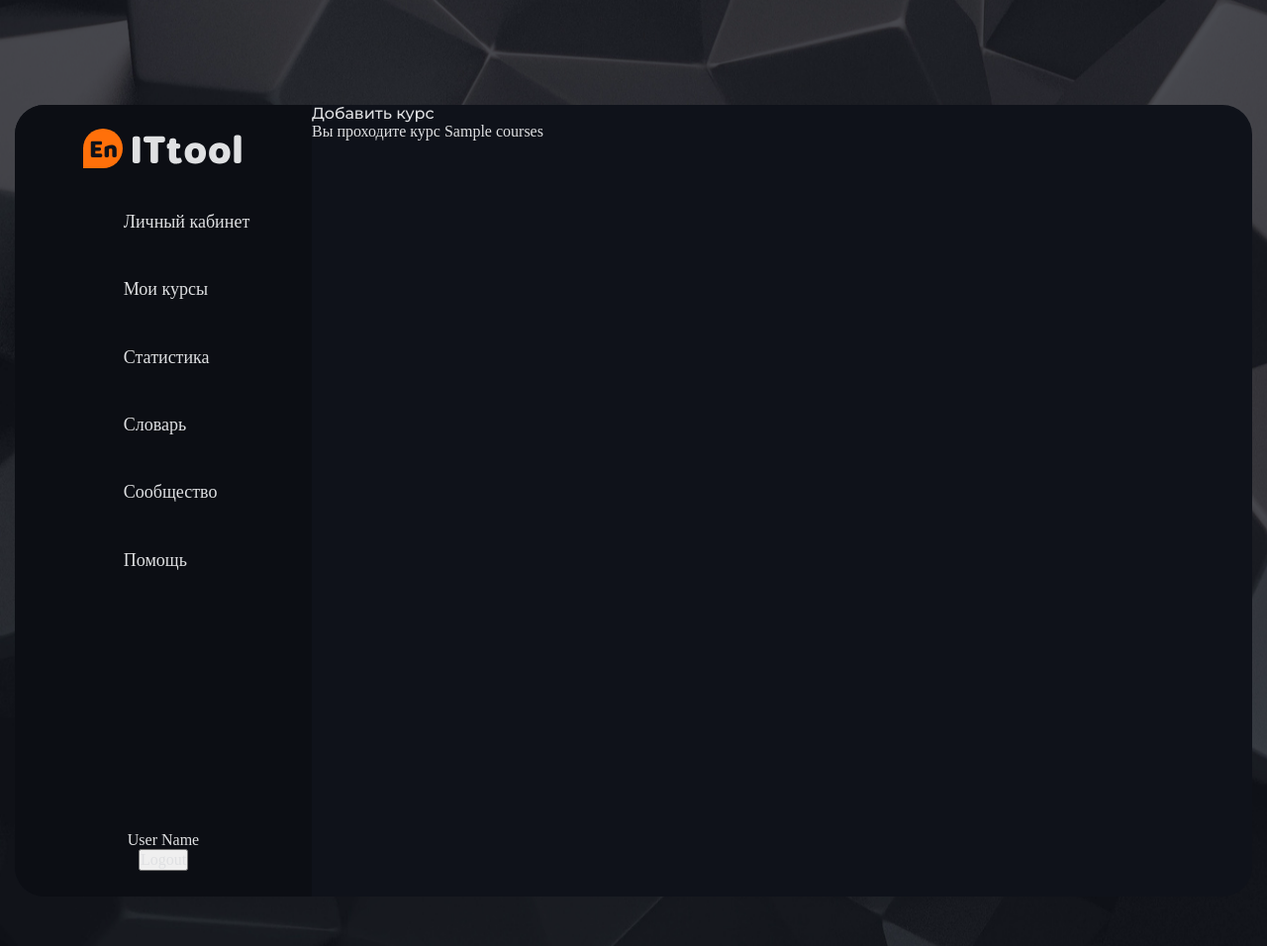
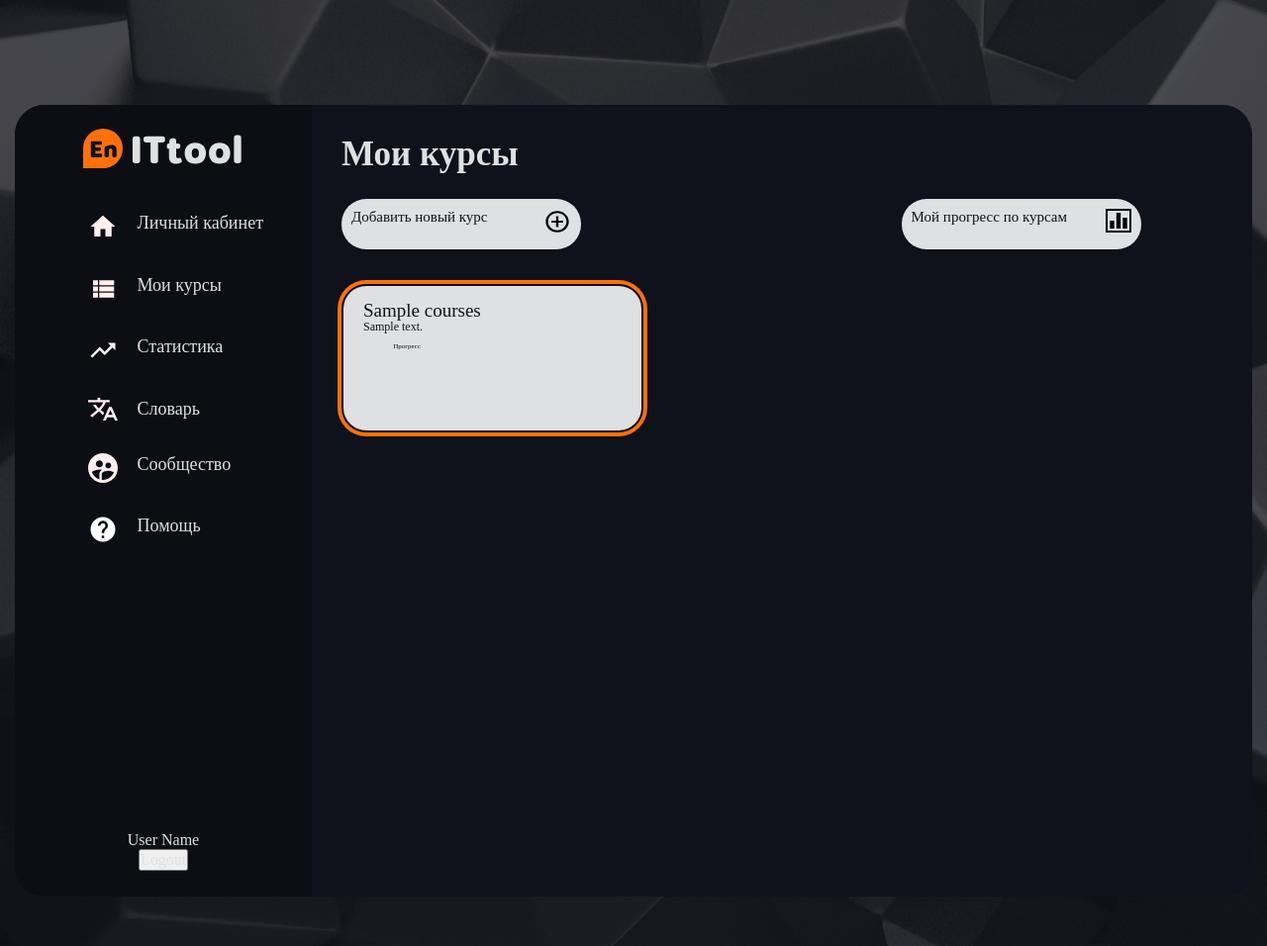
Before and after one commit to KirillMuchin/ITTool, an ASP.NET Core app: page /Portal/MyCourses in a window 1280 px wide. Shown: the whole page at 99% size. Run offline with ASP.NET Core 8, Linux system fonts and the light colour scheme; a user stored in the database is signed in; tables that the repository leaves empty hold one stand-in row (values such as "Sample post"); some libraries are stand-ins or nearby versions.

Commit message:
Added my courses and new courses

```diff
--- a/Controllers/PortalController.cs
+++ b/Controllers/PortalController.cs
@@ -8,6 +8,7 @@ using ITToolTest.Data;
 using ITToolTest.Models;
 using Microsoft.AspNetCore.Authorization;
 using Microsoft.AspNetCore.Identity;
+using Microsoft.AspNetCore.Mvc.Formatters;
 
 namespace ITToolTest.Controllers
 {
@@ -16,14 +17,27 @@ namespace ITToolTest.Controllers
     {
         private readonly ApplicationDbContext _context;
         private readonly UserManager<IdentityUser> _userManager;
-        public PortalController(ApplicationDbContext context, UserManager<IdentityUser> userManager)
+        private readonly CoursesController _coursesController;
+        private IdentityUser identityUser;
+        private User localUser;
+        private readonly UserCoursesController _userCoursesController;
+        public PortalController(ApplicationDbContext context, UserManager<IdentityUser> userManager, CoursesController coursesController, UserCoursesController userCoursesController)
         {
             _context = context;
             _userManager = userManager;
+            _coursesController = coursesController;
+            _userCoursesController = userCoursesController;
+        }
+
+        private void GetAllData()
+        {
+            identityUser = _context.Users.FirstOrDefault(x => x.UserName == User.Identity.Name);
+            localUser = (_context.User.Where(x => x.AspNetUsersId == identityUser.Id).ToList())[0];
         }
 
         public IActionResult Index()
         {
+            GetAllData();
             return View();
         }
 
@@ -39,5 +53,20 @@ namespace ITToolTest.Controllers
             }
             return View(userCourses);
         }
+
+        public IActionResult NewCourse()
+        {
+            var dataCourses = _coursesController.GetData();
+            return View(dataCourses);
+        }
+
+        public void AddCourseToUser(int courseId)
+        {
+            GetAllData();
+            var newCourse = new UserCourse() {CoursesId = courseId, UserId = localUser.Id, Progress = "0"};
+            _context.UserCourse.Add(newCourse);
+            _context.SaveChangesAsync();
+            RedirectToAction("MyCourses");
+        }
     }
 }
--- a/Startup.cs
+++ b/Startup.cs
@@ -11,6 +11,7 @@ using Microsoft.Extensions.Hosting;
 using System;
 using System.Collections.Generic;
 using System.Linq;
+using System.Security.Claims;
 using System.Threading.Tasks;
 using ITToolTest.Models;
 
@@ -46,8 +47,9 @@ namespace ITToolTest
             services.AddControllersWithViews();
             services.AddScoped<CoursesController>();
             services.AddScoped<CoursesDatasController>();
-            services.AddScoped<User>();
-            services.AddScoped<UserCourse>();
+            services.AddScoped<UsersController>();
+            services.AddScoped<UserCoursesController>();
+            services.AddScoped<ClaimsPrincipal>();
         }
 
         // This method gets called by the runtime. Use this method to configure the HTTP request pipeline.
--- a/Views/Portal/Index.cshtml
+++ b/Views/Portal/Index.cshtml
@@ -56,5 +56,4 @@
             <h1 class="main__statistic-header">Статистика курса</h1>
         </div>
     </div>
-    <embed src="data/Project_Content.mht">
 </section>
--- a/Views/Portal/MyCourses.cshtml
+++ b/Views/Portal/MyCourses.cshtml
@@ -3,8 +3,40 @@
     Layout = "_LayoutPortal";
 }
 
-<a asp-controller="Courses" asp-action="Index">Добавить курс</a>
-@foreach (var course in Model)
-{
-    <p>Вы проходите курс @Html.DisplayFor(x => course.Name)</p>
-}
+<section class="portal__courses">
+    <h1 class="portal__courses_header">Мои курсы</h1>
+    <div class="portal__courses_contole">
+        <div class="courses__controle_new">
+                <p class="controle__new_text">Добавить новый курс</p>
+            <a asp-action="NewCourse"><img src="~/img/add-course.svg" alt="" class="controle__new_img"></a>
+            </div>
+
+            <div class="courses__controle_progress">
+                <p class="courses__progress_text">Мой прогресс по курсам</p>
+                <a><img src="~/img/stats.svg" alt="" class="courses__progress_img"></a>
+            </div>
+    </div>
+    <div class="portal__courses_inner">
+        @foreach (var course in Model)
+        {
+            <a class="courses__item_link" >
+            <div class="portal__courses_item" >
+                <p class="courses__item_header">
+                    @Html.DisplayFor(x => course.Name)
+                </p>
+                <p class="courses__item_discription">
+                    @Html.DisplayFor(x => course.Description)
+                </p>
+                <div class="courses__item_progress">
+                    <p class="item__progress-text">Прогресс</p>
+                    <img src="" alt="" class="item__progress_bar">
+                    <p class="item__progress_percent">
+
+                    </p>
+                </div>
+            </div>
+            </a>
+        }
+
+    </div>
+</section>
--- a/Views/Shared/_LayoutPortalSide.cshtml
+++ b/Views/Shared/_LayoutPortalSide.cshtml
@@ -1,42 +1,42 @@
 <aside class="side-nav">
     <a href="." class="portal__side-logo">
-        <img src="./img/logo.svg" alt="" class="side__logo-img">
+        <img src="~/img/logo.svg" alt="" class="side__logo-img">
     </a>
     <div class="side__inner">
         <ul class="side__list">
             <li class="side__list-item">
                 <a href="" class="side__item-link">
-                    <img src="" alt="" class="side__item-img">
+                    <img src="~/img/portal-side-home.svg" alt="" class="side__item-img">
                     <p class="side__item-name">Личный кабинет</p>
                 </a>
             </li>
             <li class="side__list-item">
                 <a asp-action="MyCourses" class="side__item-link">
-                    <img src="" alt="" class="side__item-img">
+                    <img src="~/img/portal-side-courses.svg" alt="" class="side__item-img">
                     <p class="side__item-name">Мои курсы</p>
                 </a>
             </li>
             <li class="side__list-item">
                 <a href="" class="side__item-link">
-                    <img src="" alt="" class="side__item-img">
+                    <img src="~/img/portal-side-stats.svg" alt="" class="side__item-img">
                     <p class="side__item-name">Статистика</p>
                 </a>
             </li>
             <li class="side__list-item">
                 <a href="" class="side__item-link">
-                    <img src="" alt="" class="side__item-img">
+                    <img src="~/img/portal-side-dict.svg" alt="" class="side__item-img">
                     <p class="side__item-name">Словарь</p>
                 </a>
             </li>
             <li class="side__list-item">
                 <a href="" class="side__item-link">
-                    <img src="" alt="" class="side__item-img">
+                    <img src="~/img/portal-side-commun.svg" alt="" class="side__item-img">
                     <p class="side__item-name">Сообщество</p>
                 </a>
             </li>
             <li class="side__list-item">
                 <a href="" class="side__item-link">
-                    <img src="" alt="" class="side__item-img">
+                    <img src="~/img/portal-side-help.svg" alt="" class="side__item-img">
                     <p class="side__item-name">Помощь</p>
                 </a>
             </li>
--- a/wwwroot/sass/style.scss
+++ b/wwwroot/sass/style.scss
@@ -348,6 +348,7 @@ div.login {
 }
 .side__list{
     text-align:left;
+    margin-top:20px;
 }
 .side__list-item{
     margin-left:47px;
@@ -359,6 +360,14 @@ div.login {
     font-size: 18px;
     line-height: 22px;
 }
+.side__item-link{
+    display:inline-flex;
+    width:200px;
+    p{
+        margin-left:20px;
+        text-align:left;
+    }
+}
 .side__inner{
     height:700px;
     display:inline-flex;
@@ -368,3 +377,113 @@ div.login {
 .portal__main{
     padding:40px;
 }
+
+.portal__courses {
+    padding: 30px;
+    float: left;
+    width: 70%;
+}
+
+.portal__courses_header {
+    font-weight: 600;
+    font-size: 35px;
+    color: #dfe0e2;
+    margin-bottom: 25px;
+}
+
+.portal__courses_contole {
+    width: 100%;
+    display: inline-flex;
+    justify-content: space-between;
+    margin-bottom: 35px;
+}
+
+.courses__controle_new {
+    width: 30%;
+    display: inline-flex;
+    justify-content: space-between;
+    padding: 10px;
+    background-color: #dfe0e2;
+    border-radius: 25px;
+}
+
+.controle__new_text {
+    color: #0f121a;
+    font-weight: 500;
+    font-size: 15px;
+}
+
+.controle__new_img {
+}
+
+.courses__controle_progress {
+    border-radius: 25px;
+    width: 30%;
+    display: inline-flex;
+    justify-content: space-between;
+    padding: 10px;
+    background-color: #dfe0e2;
+}
+
+.courses__progress_text {
+    color: #0f121a;
+    font-weight: 500;
+    font-size: 15px;
+}
+
+.courses__progress_img {
+}
+
+.portal__courses_inner {
+    display: flex;
+    justify-content: space-between;
+    flex-wrap: wrap;
+    width: 100%;
+}
+
+.portal__courses_item {
+    flex: 1 1 25%;
+    min-width: 305px;
+    height: 150px;
+    padding: 14px 20px 14px;
+    background-color: #dfe0e2;
+    border: 2px solid #0c0e14;
+    flex-grow: 0; /* <-----  Самая важна часть*/
+    border-radius: 25px;
+    box-shadow: 0px 0px 0px 4px #ff700a;
+    margin-bottom: 35px;
+}
+
+
+.courses__item_header {
+    font-weight: 500;
+    font-size: 19px;
+    color: #0f121a;
+}
+
+.courses__item_discription {
+    font-weight: 500;
+    font-size: 12px;
+    color: #0f121a;
+}
+
+.courses__item_progress {
+    display: inline-flex;
+    width: 80%;
+    justify-content: space-around;
+}
+
+.item__progress-text {
+    font-weight: 500;
+    font-size: 7px;
+    color: #0f121a;
+}
+
+.item__progress_bar {
+}
+
+.item__progress_percent {
+    font-weight: 500;
+    font-size: 7px;
+    color: #0f121a;
+}
```
Also changed, not shown: Views/Portal/NewCourse.cshtml (added, +30 -0 lines), wwwroot/css/style.min.css, wwwroot/img/add-course.svg (added), wwwroot/img/portal-side-commun.svg (added), wwwroot/img/portal-side-courses.svg (added), wwwroot/img/portal-side-dict.svg (added), wwwroot/img/portal-side-help.svg (added), wwwroot/img/portal-side-home.svg (added), wwwroot/img/portal-side-stats.svg (added), wwwroot/img/stats.svg (added).
